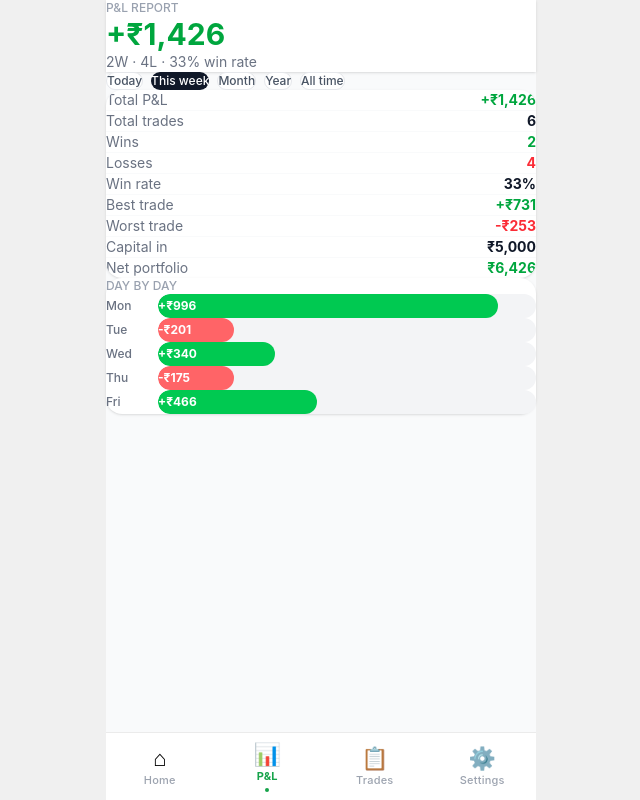
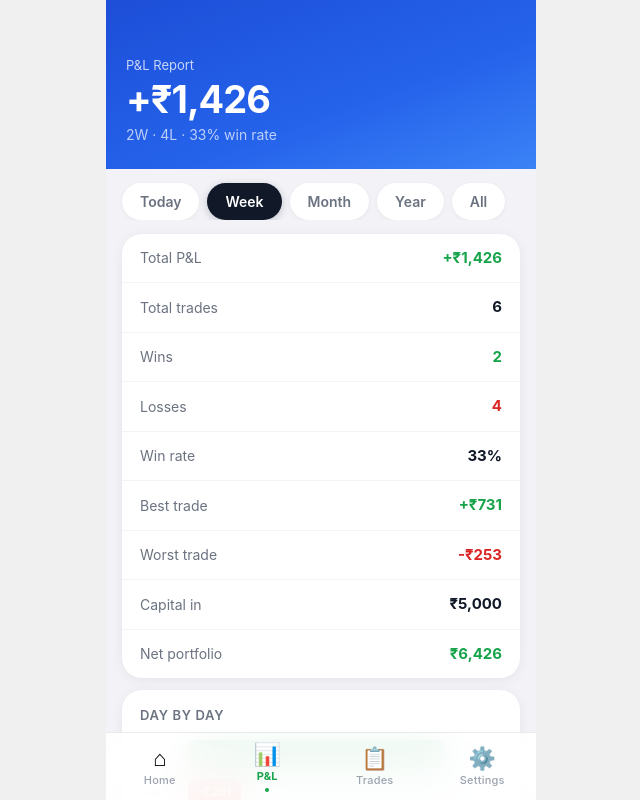
Before and after one commit to ankitloomba/trading-pwa, a Next.js app: page /pnl in a window 1280 px wide. Shown: the top 800 px of the page, without its empty margins (319-959 px from the left). Built offline with nearby package versions, Linux system fonts and the light colour scheme.

Commit message:
Add files via upload

```diff
--- a/app/pnl/page.js
+++ b/app/pnl/page.js
@@ -1,72 +1,61 @@
 'use client'
 import { useState } from 'react'
 
-const filters = ['today','week','month','year','all']
-const labels = { today:'Today', week:'This week', month:'Month', year:'Year', all:'All time' }
-
-const mockData = {
-  today: { pnl:340, trades:2, wins:1, losses:1, wr:50, best:340, worst:-201, bars:[{label:'Morning',pnl:340},{label:'Afternoon',pnl:-201}] },
-  week: { pnl:1426, trades:6, wins:2, losses:4, wr:33, best:731, worst:-253, bars:[{label:'Mon',pnl:996},{label:'Tue',pnl:-201},{label:'Wed',pnl:340},{label:'Thu',pnl:-175},{label:'Fri',pnl:466}] },
-  month: { pnl:2090, trades:22, wins:8, losses:14, wr:36, best:1240, worst:-380, bars:[{label:'W1',pnl:1240},{label:'W2',pnl:-380},{label:'W3',pnl:890},{label:'W4',pnl:340}] },
-  year: { pnl:13440, trades:180, wins:72, losses:108, wr:40, best:3200, worst:-800, bars:[{label:'Jan',pnl:2100},{label:'Feb',pnl:-800},{label:'Mar',pnl:3200},{label:'Sep',pnl:340}] },
-  all: { pnl:13440, trades:180, wins:72, losses:108, wr:40, best:3200, worst:-800, bars:[{label:'Aug',pnl:3100},{label:'Sep',pnl:340}] },
+const PERIODS = ['Today','Week','Month','Year','All']
+const DATA = {
+  Today: { pnl:340, trades:2, wins:1, losses:1, wr:50, best:340, worst:-201, portfolio:5019, bars:[{l:'Morning',v:340},{l:'Afternoon',v:-201}] },
+  Week:  { pnl:1426, trades:6, wins:2, losses:4, wr:33, best:731, worst:-253, portfolio:6426, bars:[{l:'Mon',v:996},{l:'Tue',v:-201},{l:'Wed',v:340},{l:'Thu',v:-175},{l:'Fri',v:466}] },
+  Month: { pnl:2090, trades:22, wins:8, losses:14, wr:36, best:1240, worst:-380, portfolio:7090, bars:[{l:'W1',v:1240},{l:'W2',v:-380},{l:'W3',v:890},{l:'W4',v:340}] },
+  Year:  { pnl:13440, trades:180, wins:72, losses:108, wr:40, best:3200, worst:-800, portfolio:18440, bars:[{l:'Jan',v:2100},{l:'Feb',v:-800},{l:'Mar',v:3200},{l:'Apr',v:1400},{l:'May',v:-600},{l:'Jun',v:2800},{l:'Jul',v:1900},{l:'Aug',v:3100},{l:'Sep',v:340}] },
+  All:   { pnl:13440, trades:180, wins:72, losses:108, wr:40, best:3200, worst:-800, portfolio:18440, bars:[{l:'Aug',v:3100},{l:'Sep',v:340}] },
 }
+const fmt = v => (v>=0?'+₹':'-₹')+Math.abs(v).toLocaleString()
 
 export default function PnL() {
-  const [period, setPeriod] = useState('week')
-  const d = mockData[period]
-  const max = Math.max(...d.bars.map(b => Math.abs(b.pnl)))
-  const fmt = v => v >= 0 ? `+₹${v.toLocaleString()}` : `-₹${Math.abs(v).toLocaleString()}`
+  const [period, setPeriod] = useState('Week')
+  const d = DATA[period]
+  const max = Math.max(...d.bars.map(b=>Math.abs(b.v)),1)
 
   return (
-    <div className="min-h-screen bg-gray-50">
-      <div className="bg-white px-4 pt-12 pb-4 shadow-sm">
-        <p className="text-xs text-gray-400 uppercase font-medium mb-1">P&L Report</p>
-        <h1 className={`text-3xl font-bold ${d.pnl >= 0 ? 'text-green-600' : 'text-red-500'}`}>{fmt(d.pnl)}</h1>
-        <p className="text-sm text-gray-500 mt-1">{d.wins}W · {d.losses}L · {d.wr}% win rate</p>
+    <div style={{minHeight:'100dvh',background:'#f2f2f7'}}>
+      <div style={{background:'linear-gradient(160deg,#1d4ed8 0%,#2563eb 60%,#3b82f6 100%)',padding:'56px 20px 24px',paddingTop:'calc(56px + env(safe-area-inset-top))'}}>
+        <p style={{color:'rgba(255,255,255,0.75)',fontSize:'13px',marginBottom:'4px'}}>P&L Report</p>
+        <h1 style={{color:'white',fontSize:'38px',fontWeight:'700',letterSpacing:'-1px',lineHeight:1}}>{fmt(d.pnl)}</h1>
+        <p style={{color:'rgba(255,255,255,0.7)',fontSize:'14px',marginTop:'6px'}}>{d.wins}W · {d.losses}L · {d.wr}% win rate</p>
       </div>
-
-      <div className="flex gap-2 px-4 py-3 overflow-x-auto">
-        {filters.map(f => (
-          <button key={f} onClick={() => setPeriod(f)}
-            className={`whitespace-nowrap text-xs px-4 py-2 rounded-full font-medium transition-all ${period === f ? 'bg-gray-900 text-white' : 'bg-white text-gray-600 border border-gray-200'}`}>
-            {labels[f]}
+      <div style={{padding:'14px 16px 0',display:'flex',gap:'8px',overflowX:'auto'}}>
+        {PERIODS.map(p=>(
+          <button key={p} onClick={()=>setPeriod(p)} style={{whiteSpace:'nowrap',padding:'8px 18px',borderRadius:'20px',border:'none',fontSize:'14px',fontWeight:'600',cursor:'pointer',background:period===p?'#111827':'white',color:period===p?'white':'#6b7280',boxShadow:period===p?'0 2px 8px rgba(17,24,39,0.2)':'0 1px 4px rgba(0,0,0,0.06)'}}>
+            {p}
           </button>
         ))}
       </div>
-
-      <div className="mx-4 mb-4 bg-white rounded-2xl shadow-sm overflow-hidden">
-        {[
-          ['Total P&L', fmt(d.pnl), d.pnl >= 0 ? 'text-green-600' : 'text-red-500'],
-          ['Total trades', d.trades, 'text-gray-900'],
-          ['Wins', d.wins, 'text-green-600'],
-          ['Losses', d.losses, 'text-red-500'],
-          ['Win rate', `${d.wr}%`, 'text-gray-900'],
-          ['Best trade', fmt(d.best), 'text-green-600'],
-          ['Worst trade', fmt(d.worst), 'text-red-500'],
-          ['Capital in', '₹5,000', 'text-gray-900'],
-          ['Net portfolio', `₹${(5000+d.pnl).toLocaleString()}`, 'text-green-600'],
-        ].map(([k, v, c]) => (
-          <div key={k} className="flex justify-between items-center px-4 py-3 border-b border-gray-50 last:border-0">
-            <span className="text-sm text-gray-500">{k}</span>
-            <span className={`text-sm font-bold ${c}`}>{v}</span>
-          </div>
-        ))}
-      </div>
-
-      <div className="mx-4 mb-24 bg-white rounded-2xl p-4 shadow-sm">
-        <p className="text-xs text-gray-400 uppercase font-medium mb-3">Day by day</p>
-        {d.bars.map((bar, i) => (
-          <div key={i} className="flex items-center gap-3 mb-2">
-            <span className="text-xs text-gray-500 w-10 font-medium">{bar.label}</span>
-            <div className="flex-1 bg-gray-100 rounded-full h-6 overflow-hidden">
-              <div className={`h-full rounded-full flex items-center px-3 text-xs font-bold ${bar.pnl >= 0 ? 'bg-green-500 text-white' : 'bg-red-400 text-white'}`}
-                style={{ width: `${Math.max(20, Math.round((Math.abs(bar.pnl) / max) * 90))}%` }}>
-                {fmt(bar.pnl)}
+      <div style={{padding:'14px 16px'}}>
+        <div style={{background:'white',borderRadius:'20px',overflow:'hidden',marginBottom:'12px',boxShadow:'0 2px 12px rgba(0,0,0,0.06)'}}>
+          {[['Total P&L',fmt(d.pnl),d.pnl>=0?'#16a34a':'#dc2626'],['Total trades',d.trades,'#111827'],['Wins',d.wins,'#16a34a'],['Losses',d.losses,'#dc2626'],['Win rate',d.wr+'%','#111827'],['Best trade',fmt(d.best),'#16a34a'],['Worst trade',fmt(d.worst),'#dc2626'],['Capital in','₹5,000','#111827'],['Net portfolio','₹'+d.portfolio.toLocaleString(),'#16a34a']].map(([k,v,c],i,arr)=>(
+            <div key={k} style={{display:'flex',justifyContent:'space-between',alignItems:'center',padding:'13px 18px',borderBottom:i<arr.length-1?'1px solid #f3f4f6':'none'}}>
+              <span style={{fontSize:'14px',color:'#6b7280'}}>{k}</span>
+              <span style={{fontSize:'15px',fontWeight:'700',color:c}}>{v}</span>
+            </div>
+          ))}
+        </div>
+        <div style={{background:'white',borderRadius:'20px',padding:'16px 18px',boxShadow:'0 2px 12px rgba(0,0,0,0.06)'}}>
+          <p style={{fontSize:'13px',fontWeight:'600',color:'#6b7280',marginBottom:'14px',textTransform:'uppercase',letterSpacing:'0.05em'}}>Day by day</p>
+          {d.bars.map((bar,i)=>{
+            const w=Math.max(12,Math.round((Math.abs(bar.v)/max)*82))
+            const pos=bar.v>=0
+            return (
+              <div key={i} style={{display:'flex',alignItems:'center',gap:'10px',marginBottom:'10px'}}>
+                <span style={{fontSize:'12px',color:'#9ca3af',width:'38px',fontWeight:'500'}}>{bar.l}</span>
+                <div style={{flex:1,background:'#f3f4f6',borderRadius:'8px',height:'28px',overflow:'hidden'}}>
+                  <div style={{width:w+'%',height:'100%',borderRadius:'8px',background:pos?'#16a34a':'#ef4444',display:'flex',alignItems:'center',paddingLeft:'10px'}}>
+                    <span style={{fontSize:'12px',fontWeight:'700',color:'white',whiteSpace:'nowrap'}}>{fmt(bar.v)}</span>
+                  </div>
+                </div>
               </div>
-            </div>
-          </div>
-        ))}
+            )
+          })}
+        </div>
       </div>
     </div>
   )
```
